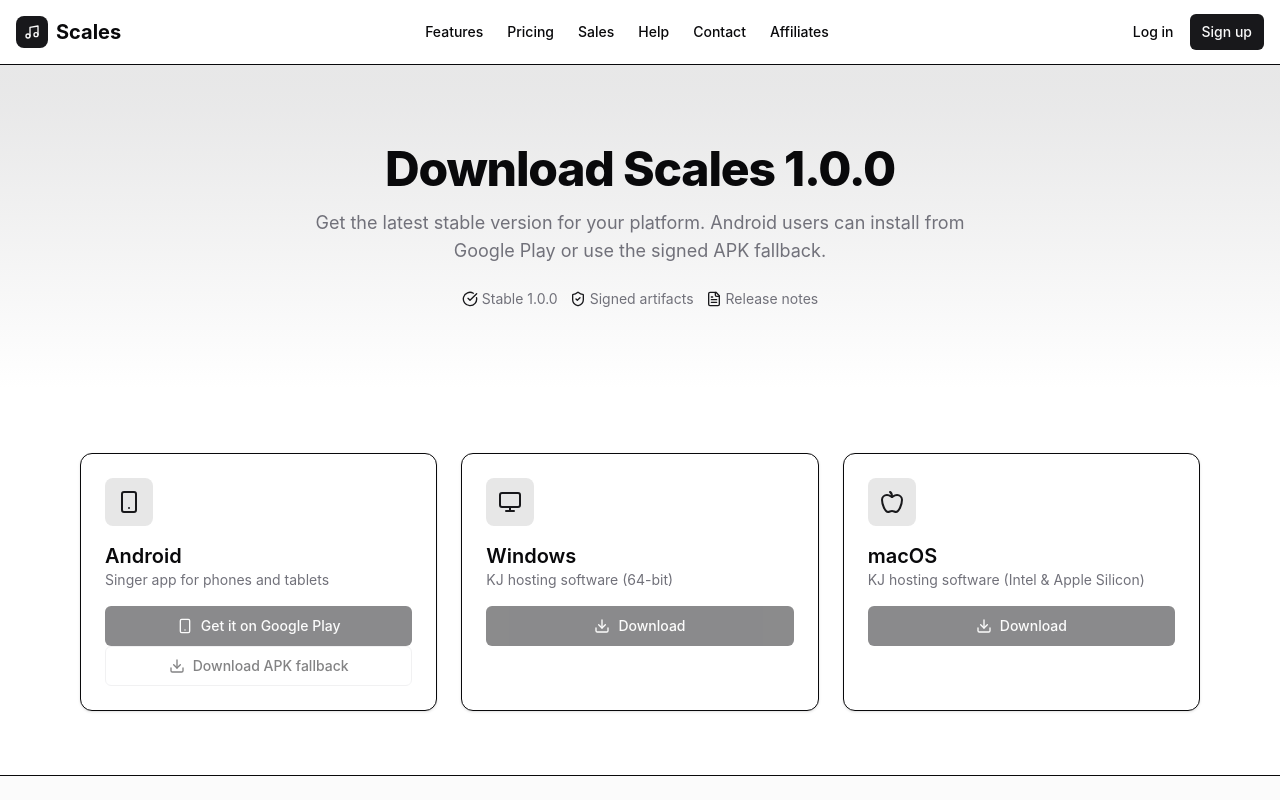
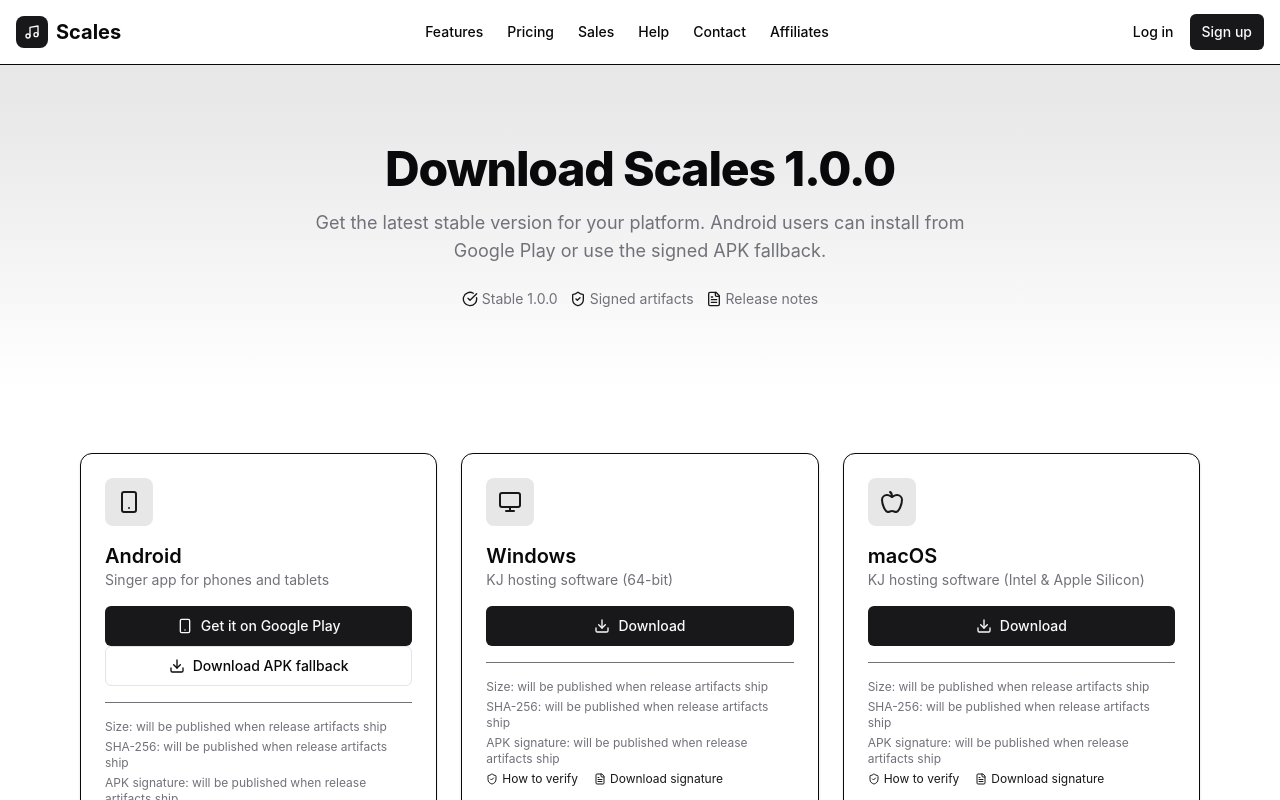
Before and after one commit to Garenthino/ScalesInfrastructure, a Next.js app in the folder web/: page /download in a window 1280 px wide. Shown: the top 800 px of the page. Built offline with nearby package versions, Linux system fonts and the light colour scheme; no server answers.

Commit message:
feat(download): tolerate placeholder checksums, add nginx /releases route, clarify analytics

```diff
--- a/web/app/(marketing)/download/analytics.tsx
+++ b/web/app/(marketing)/download/analytics.tsx
@@ -5,10 +5,13 @@
 /**
  * Fire-and-forget download analytics.
  *
- * Sends a tiny, PII-free payload (platform, channel, version, href, timestamp)
+ * Sends a tiny, PII-free payload (event, platform, channel, version, href, timestamp)
  * when a user clicks any element with `data-download`. The endpoint is optional;
  * failures are silently ignored so the page keeps working even if the backend
  * counter is not deployed yet.
+ *
+ * NOTE: If Redis is unavailable, the backend falls back to writing JSON lines to
+ * /var/log/scales/download-analytics.log inside the API container.
  */
 export function DownloadAnalytics({ endpoint }: { endpoint: string }) {
   useEffect(() => {
--- a/web/app/(marketing)/download/page.tsx
+++ b/web/app/(marketing)/download/page.tsx
@@ -140,7 +140,10 @@
   platform: string;
   version: string;
 }) {
-  const isMissing = !channel.url || channel.sha256 === "-";
+  const isMissing = !channel.url;
+  const hasChecksum = channel.sha256 && channel.sha256 !== "-";
+  const hasSize = !!channel.size;
+  const hasApkSig = channel.signatureSha256 && channel.signatureSha256 !== "-";
   return (
     <div className="rounded-xl border bg-card p-6 shadow-sm">
       <div className="mb-4 flex h-12 w-12 items-center justify-center rounded-lg bg-primary/10 text-primary">
@@ -205,10 +208,20 @@
 
       {!isMissing && (
         <div className="mt-4 space-y-1 border-t pt-4 text-xs text-muted-foreground">
-          <p>Size: {formatBytes(channel.size)}</p>
-          <p className="break-all">SHA-256: {channel.sha256}</p>
-          {channel.signatureSha256 && (
+          {hasSize ? (
+            <p>Size: {formatBytes(channel.size)}</p>
+          ) : (
+            <p>Size: will be published when release artifacts ship</p>
+          )}
+          {hasChecksum ? (
+            <p className="break-all">SHA-256: {channel.sha256}</p>
+          ) : (
+            <p>SHA-256: will be published when release artifacts ship</p>
+          )}
+          {hasApkSig ? (
             <p className="break-all">APK signature: {channel.signatureSha256}</p>
+          ) : (
+            <p>APK signature: will be published when release artifacts ship</p>
           )}
           <div className="flex flex-wrap gap-x-4">
             <Link href={VERIFY_URL} className="inline-flex items-center gap-1 text-primary hover:underline">
```
Also changed, not shown: 1 other file (tests, documents, lock files or other folders).
